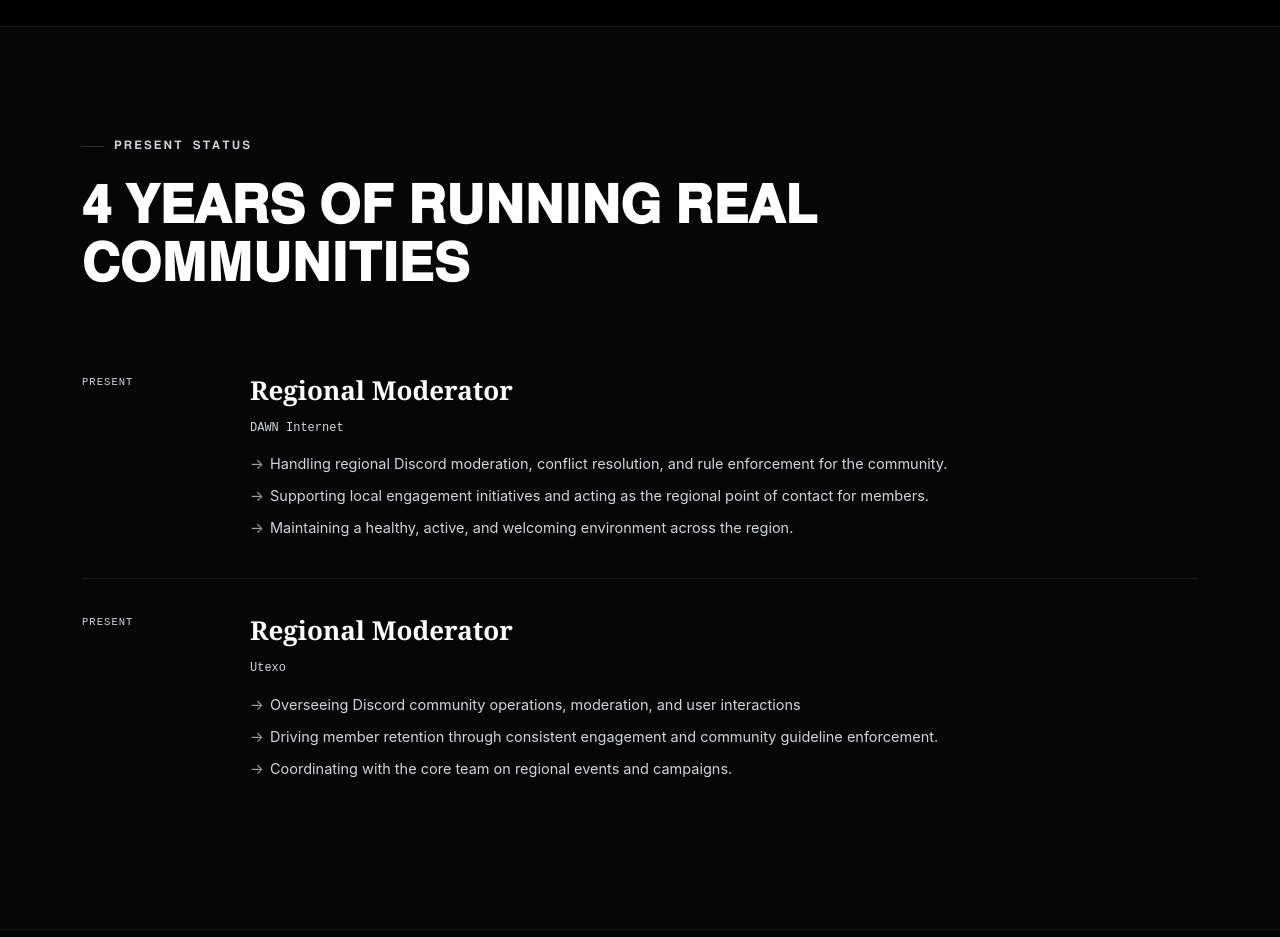
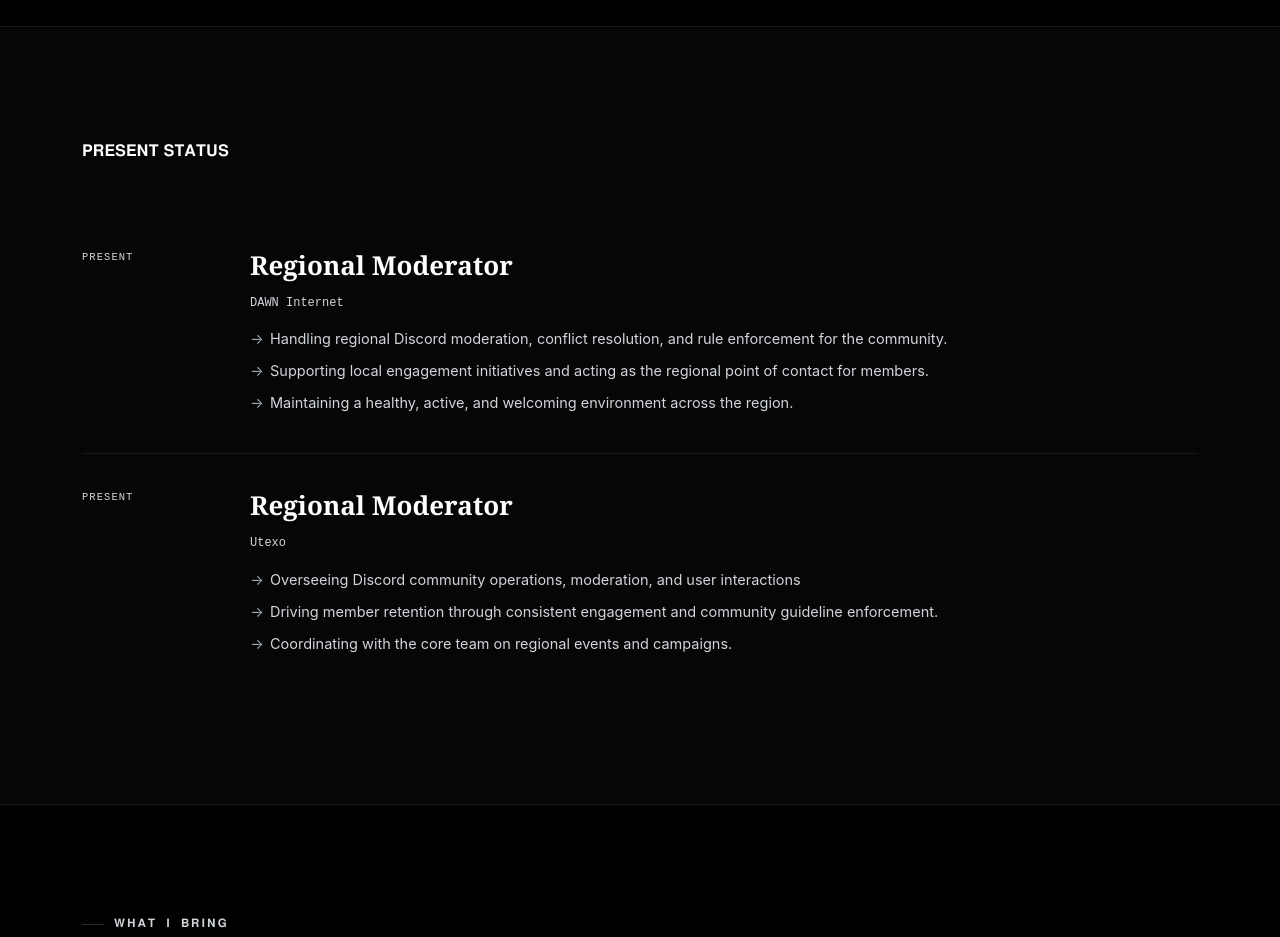
Before and after one commit to Mrsandy2021/New-web-1, a plain HTML site: page index.html in a window 1280 px wide. Shown: the part 2649-3586 px from the top of the page. Drawn offline with Linux system fonts and the light colour scheme.

Commit message:
Update career section status and title
Removed old status and title text in the career section.

```diff
--- a/index.html
+++ b/index.html
@@ -450,8 +450,8 @@
 
   <section class="timeline" id="career">
     <div class="container">
-      <div class="eyebrow fade-in">𝐏𝐑𝐄𝐒𝐄𝐍𝐓 𝐒𝐓𝐀𝐓𝐔𝐒</div>
-      <h2 class="title fade-in">𝟒 𝐘𝐄𝐀𝐑𝐒 𝐎𝐅 𝐑𝐔𝐍𝐍𝐈𝐍𝐆 𝐑𝐄𝐀𝐋 𝐂𝐎𝐌𝐌𝐔𝐍𝐈𝐓𝐈𝐄𝐒</em></h2>
+      <div class=>𝐏𝐑𝐄𝐒𝐄𝐍𝐓 𝐒𝐓𝐀𝐓𝐔𝐒</div>
+      <h2 class="title fade-in"></em></h2>
       <div class="tl-list">
         <div class="tl-item fade-in">
           <div class="tl-status">Present</div>
```
